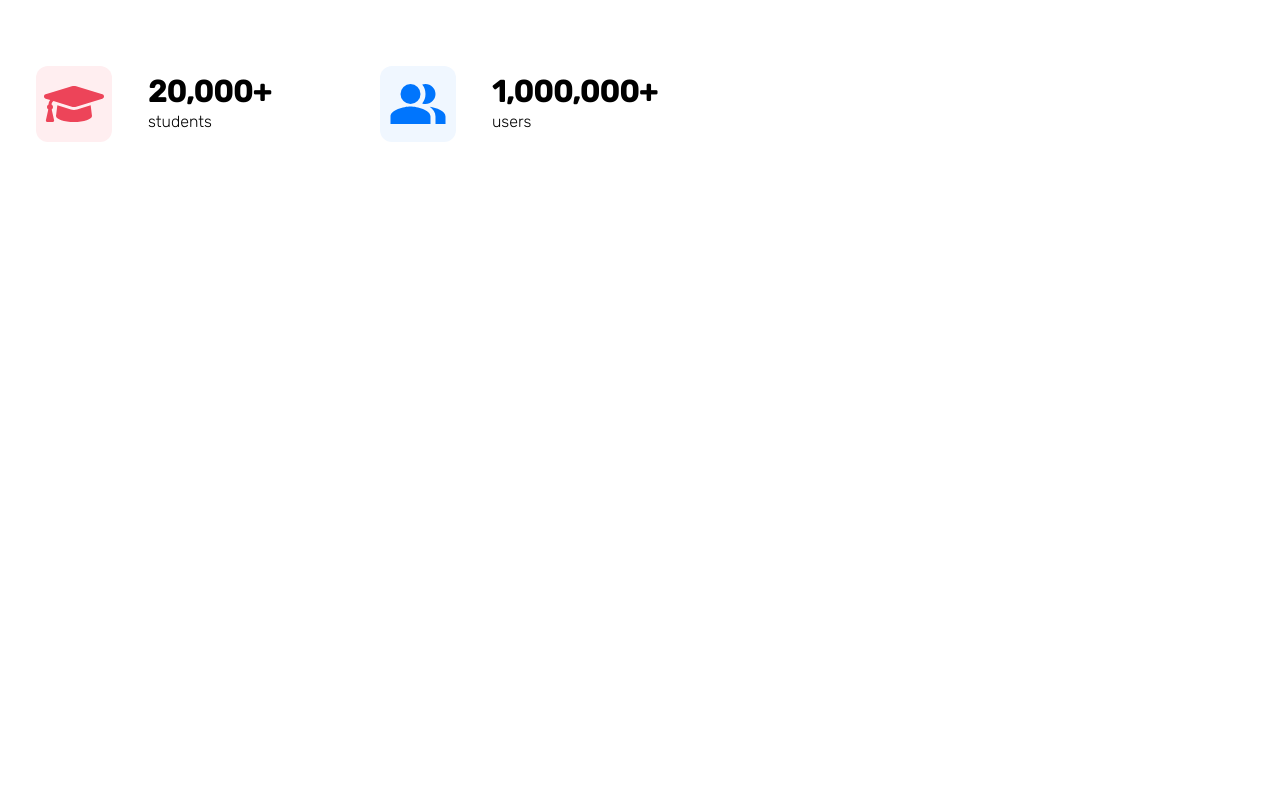
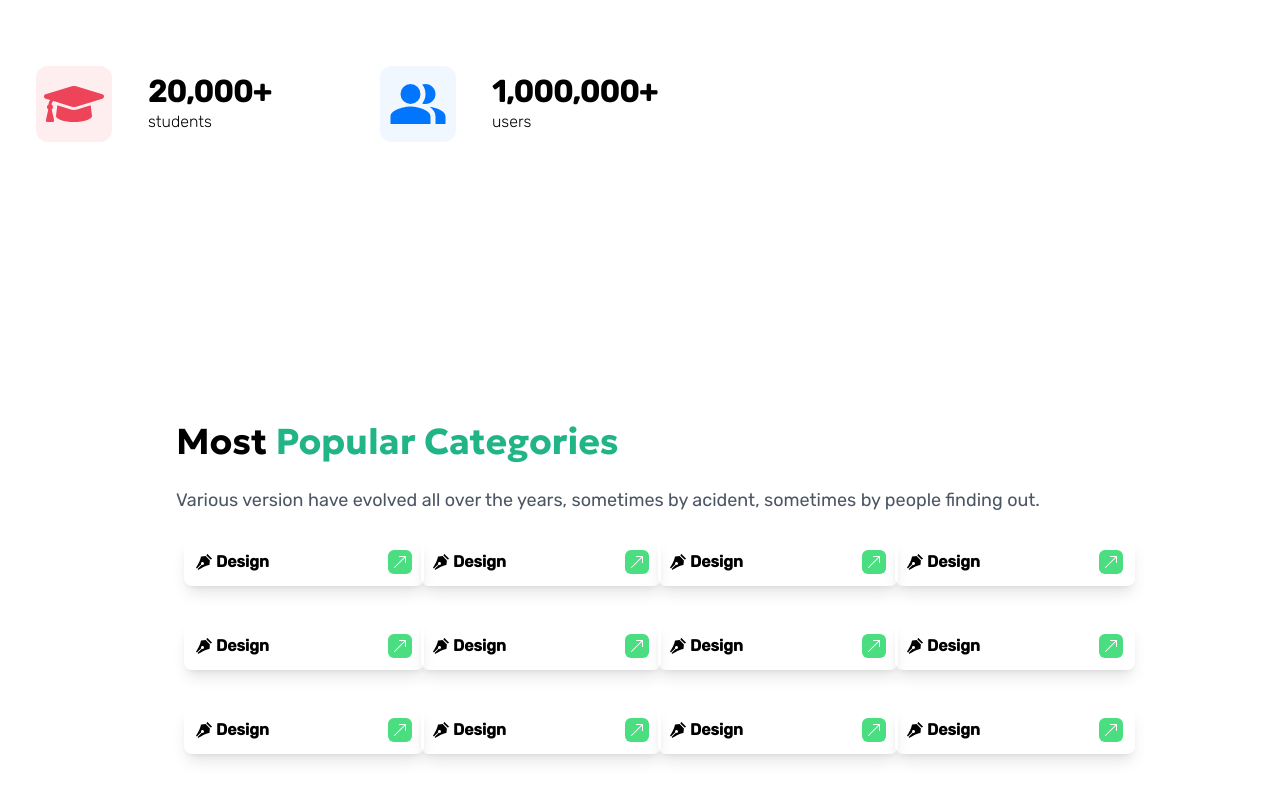
Before and after one commit to sijirama/dingclone, a React (Vite) app: page / in a window 1280 px wide. Shown: the part 1971-2771 px from the top of the page. Before the commit the page ends 2225 px from the top, so only its background shows below. Built offline with nearby package versions, Linux system fonts and the light colour scheme.

Commit message:
feat: category component added

```diff
--- a/index.html
+++ b/index.html
@@ -2,7 +2,7 @@
 <html lang="en">
   <head>
     <meta charset="UTF-8" />
-    <link rel="icon" type="image/svg+xml" href="/vite.svg" />
+    <link rel="icon" type="image/svg+xml" href="/favicon.svg" />
     <meta name="viewport" content="width=device-width, initial-scale=1.0" />
     <link rel="preconnect" href="https://fonts.googleapis.com" />
     <link rel="preconnect" href="https://fonts.gstatic.com" crossorigin />
--- a/src/App.tsx
+++ b/src/App.tsx
@@ -3,6 +3,7 @@ import Hero from "./components/Hero"
 import Companies from "./components/Companies"
 import Methods from "./components/Methods"
 import Achievements from "./components/Achievements"
+import Categories from "./components/Categories"
 
 function App(){
 
@@ -14,6 +15,7 @@ function App(){
         <Companies />
         <Methods />
         <Achievements />
+        <Categories />
     </main>
   )
 }
--- a/src/components/Achievements.tsx
+++ b/src/components/Achievements.tsx
@@ -10,7 +10,7 @@ export default function Achievements() {
             <h1 className='font-geologica py-2 text-center md:text-left font-semibold text-2xl md:text-3xl lg:text-4xl '>Our <span className="text-primary">Achievements</span></h1>
             <p className='font-rubik py-3 text-center md:text-left text-base md:text-lg text-gray-600'>Various version have evolved all over the years, sometimes by acident, sometimes by people finding out.</p>
 
-            <div className="grid lg:grid-cols-2 gap-12 ">
+            <div className="grid lg:grid-cols-2 gap- md:gap-12 ">
                 <div className="py-4 rounded-lg  grid grid-cols-2  items-center ">
                     <div className="bg-[#E9F8F3] border-primary p-2 rounded-xl m-auto">
                         <FaGraduationCap className="text-primary" size={60} />
--- /dev/null
+++ b/src/components/Categories.tsx
@@ -0,0 +1,36 @@
+import CategoryCard from "../minicomponents/CategoryCard";
+
+
+
+
+export default function Categories() {
+  return (
+    <main className="w-full bg-white py-10 md:py-40 md:px-44 z-10">
+      <section className='max-w-[430px] md:max-w-[1300px] mx-auto'>
+
+        <div className='flex flex-col justify-center lg:justify-start gap-1'>
+            <h1 className='font-geologica py-2 text-center md:text-left font-semibold text-2xl md:text-3xl lg:text-4xl '>Most <span className="text-primary">Popular Categories</span></h1>
+            <p className='font-rubik py-3 text-center md:text-left text-base md:text-lg text-gray-600'>Various version have evolved all over the years, sometimes by acident, sometimes by people finding out.</p>
+
+          <div className="grid grid-cols-2 md:grid-cols-2 lg:grid-cols-4 gap-3 md:gap-5">
+            <CategoryCard />
+            <CategoryCard />
+            <CategoryCard />
+            <CategoryCard />
+            <CategoryCard />
+            <CategoryCard />
+            <CategoryCard />
+            <CategoryCard />
+            <CategoryCard />
+            <CategoryCard />
+            <CategoryCard />
+            <CategoryCard />
+          </div>
+
+
+        </div>
+
+      </section>
+    </main>
+  )
+}
--- a/src/components/Hero.tsx
+++ b/src/components/Hero.tsx
@@ -1,10 +1,14 @@
+import React from "react";
 import {BiSearchAlt2} from "react-icons/bi"
 
 function Hero() {
 
+  const [ inputState , setInputState] = React.useState<string>()
+
   const handleSubmit = (e:any) => {
     e.preventDefault();
-    alert("Submitted")
+    alert("Thank you!")
+    setInputState("you just fucked up bro")
   }
 
   return (
@@ -18,6 +22,8 @@ function Hero() {
             <form onSubmit={handleSubmit} className='max-w-[700px] mx-auto md:mx-0 p-4 w-2/3 md:w-2/3 shadow-lg rounded-md flex justify-between items-center '>
               <input type='text'
                       placeholder='Do you wanna find out?'
+                      value={inputState}
+                      onChange={(e) => setInputState(e.target.value)}
                       className='bg-white w-5/6 text-base md:text-lg text-gray-500 focus:outline-none active:border-none' />
               <BiSearchAlt2 onClick={handleSubmit} size={24} className="text-gray-400 cursor-pointer" />
             </form>
--- /dev/null
+++ b/src/minicomponents/CategoryCard.tsx
@@ -0,0 +1,17 @@
+import {ImPen} from "react-icons/im"
+import {BsArrowUpRight} from "react-icons/bs"
+
+export default function CategoryCard() {
+  return (
+    <div className="flex items-center justify-between m-2  md:w-60 shadow-lg rounded-lg p-3">
+        <div className="flex items-center gap-1">
+            <ImPen />
+            <p className="font-rubik font-semibold">Design</p>
+        </div>
+
+        <button className="bg-green-400 p-1 rounded-md">
+            <BsArrowUpRight className="text-white" />
+        </button>
+    </div>
+  )
+}
```
Also changed, not shown: public/favicon.svg (added).
